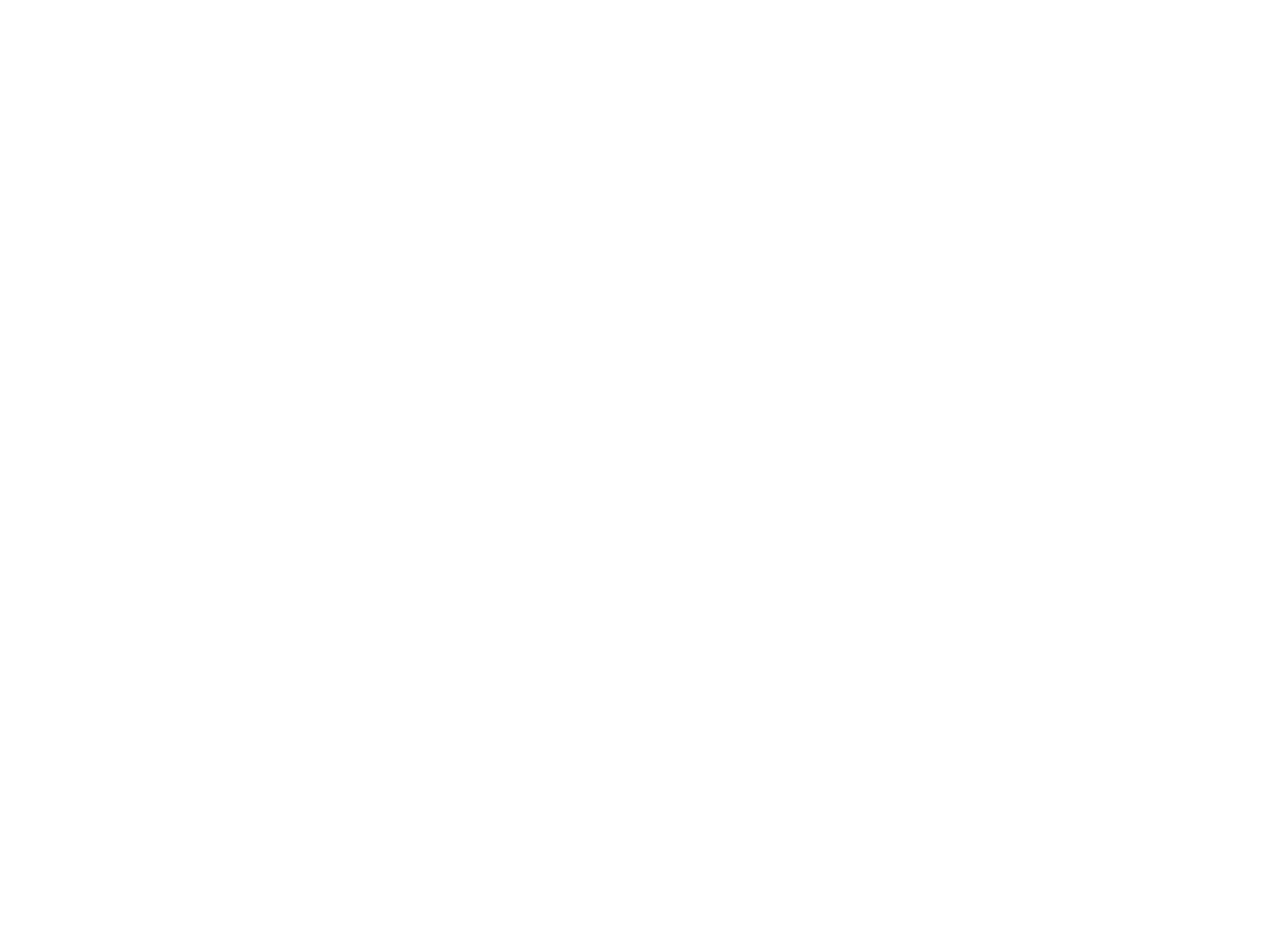
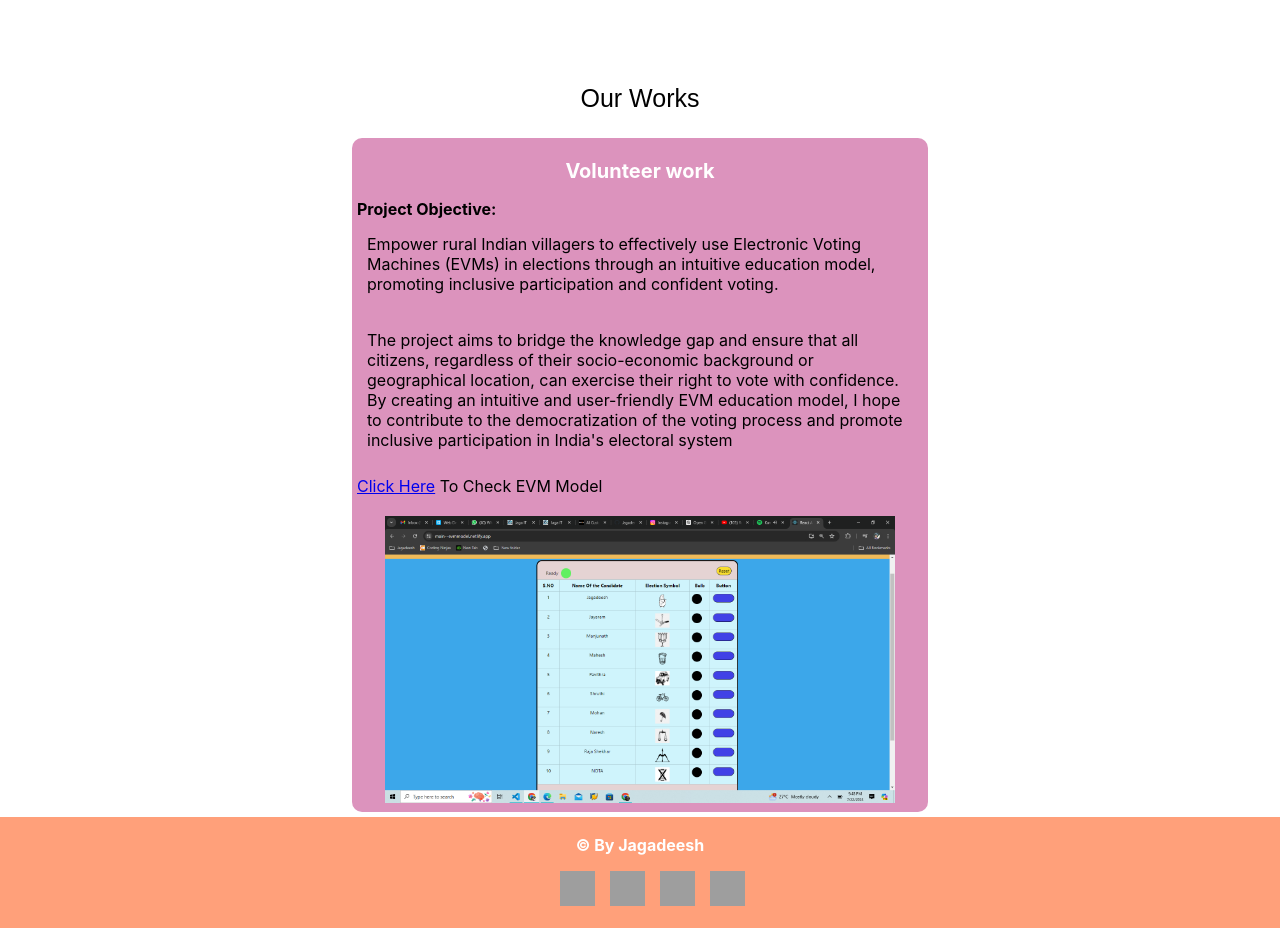
Before and after one commit to BarikiJagadeesh/JagaIt, a React (Create React App) app: page / in a window 1280 px wide. Shown: the part 2840-3768 px from the top of the page. Before the commit the page ends 2782 px from the top, so only its background shows below. Built offline with nearby package versions, Linux system fonts and the light colour scheme; grey boxes are pictures that could not be loaded; a web font is replaced by a local one.

Commit message:
Adding the Our work Component

```diff
--- a/src/Components/About/About.module.css
+++ b/src/Components/About/About.module.css
@@ -95,6 +95,7 @@
 
 
 @media (min-width:250px) and (max-width:550px) {
+
     .profilephoto{
         width: 150px;
         height: 150px;
--- a/src/Components/Home/Home.module.css
+++ b/src/Components/Home/Home.module.css
@@ -5,6 +5,7 @@
 .HomeContainer{
    margin-top: 110px;
    text-align: center;
+
 
 }
 
@@ -86,6 +87,7 @@
    justify-content: space-between;
    align-items: center;
    animation: slideInFromLeft 1s ease;
+   height: 80vh;
 
 }
 .HomeImageContainer{
@@ -93,6 +95,7 @@
    background-color: rgb(156, 177, 190);
    border-radius: 250px 0px 0px 250px;
    animation: slideInFromLeft 1s ease;
+
 
 }
 
--- a/src/Components/OurWorks/Works.js
+++ b/src/Components/OurWorks/Works.js
@@ -1,5 +1,6 @@
 import React from 'react';
-import styles from './Works.module.css'
+import styles from './Works.module.css';
+import Evm from '../../Assets/EVM.png'
 
 const Works = () => {
   return (
@@ -7,6 +8,25 @@
       <div className={styles.WorksHeading}>
         <p>Our Works</p>
       </div>
+      <div className={styles.WorksDataContainer}>
+        <div className={styles.WorksShowcaseSection}>
+            <p className={styles.WorkHeading}><a href='https://main--evmmodel.netlify.app/' target='_blank' rel="noreferrer" >Volunteer work</a></p>
+            <strong>Project Objective:</strong>
+            <div className={styles.WorkData}>
+                <div>
+                    <p>Empower rural Indian villagers to effectively use Electronic Voting Machines (EVMs) in elections through an intuitive education model, promoting inclusive participation and confident voting.</p>
+
+                    <p>The project aims to bridge the knowledge gap and ensure that all citizens, regardless of their socio-economic background or geographical location, can exercise their right to vote with confidence. By creating an intuitive and user-friendly EVM education model, I hope to contribute to the democratization of the voting process and promote inclusive participation in India's electoral system</p>
+
+                    <a href='https://main--evmmodel.netlify.app/' target='_blank' rel="noreferrer">Click Here</a> To Check EVM Model
+                 </div>
+
+                <div className={styles.WorkImg}>
+                    <a href='https://main--evmmodel.netlify.app/' target='_blank' rel="noreferrer"><img src={Evm} alt='Evm Model' /></a>
+                </div>
+            </div>
+        </div>
+      </div>
     </div>
   )
 }
--- a/src/Components/OurWorks/Works.module.css
+++ b/src/Components/OurWorks/Works.module.css
@@ -2,8 +2,62 @@
 
 .WorksContainer{
     margin-top: 50px;
+    display: flex;
+    align-items: center;
+    flex-direction: column;
 }
 .WorksHeading{
     text-align: center;
     font-family:  "Ga Maamli", sans-serif;
+    font-size: 25px;
 }
+
+.WorksDataContainer{
+    background-color: rgba(212, 123, 175, 0.815);
+    padding: 5px;
+    width: 45%;
+    border-radius: 10px;
+}
+
+.WorkHeading{
+    text-align: center;
+}
+
+.WorkHeading a{
+    text-decoration: none;
+    color: white;
+    font-size: 20px;
+    font-weight: 700;
+}
+
+.WorkHeading a:hover{
+    color: blue;
+    text-decoration: underline;
+}
+
+
+
+.WorkData p{
+    padding: 10px;
+    margin-top: 5px;
+}
+
+
+.WorkImg{
+    display: flex;
+   margin-top: 20px;
+   margin-left: 5%;
+    width: 90%;
+}
+.WorkImg img{
+
+
+    width: 100%;
+}
+
+
+@media (min-width:250px) and (max-width:550px) {
+    .WorkData{
+        flex-wrap: wrap;
+    }
+}
```
Also changed, not shown: src/Assets/EVM.png (added).
